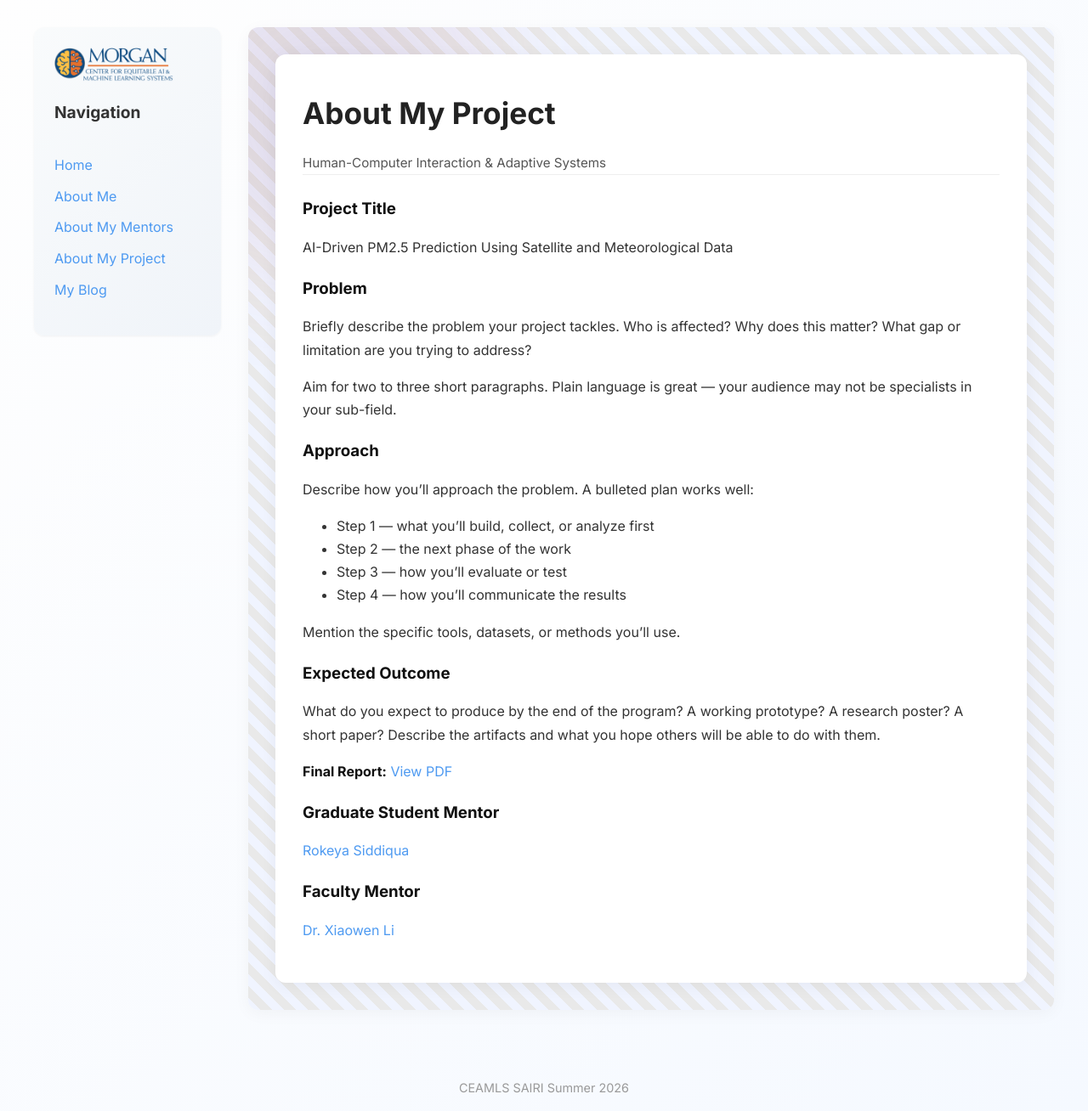
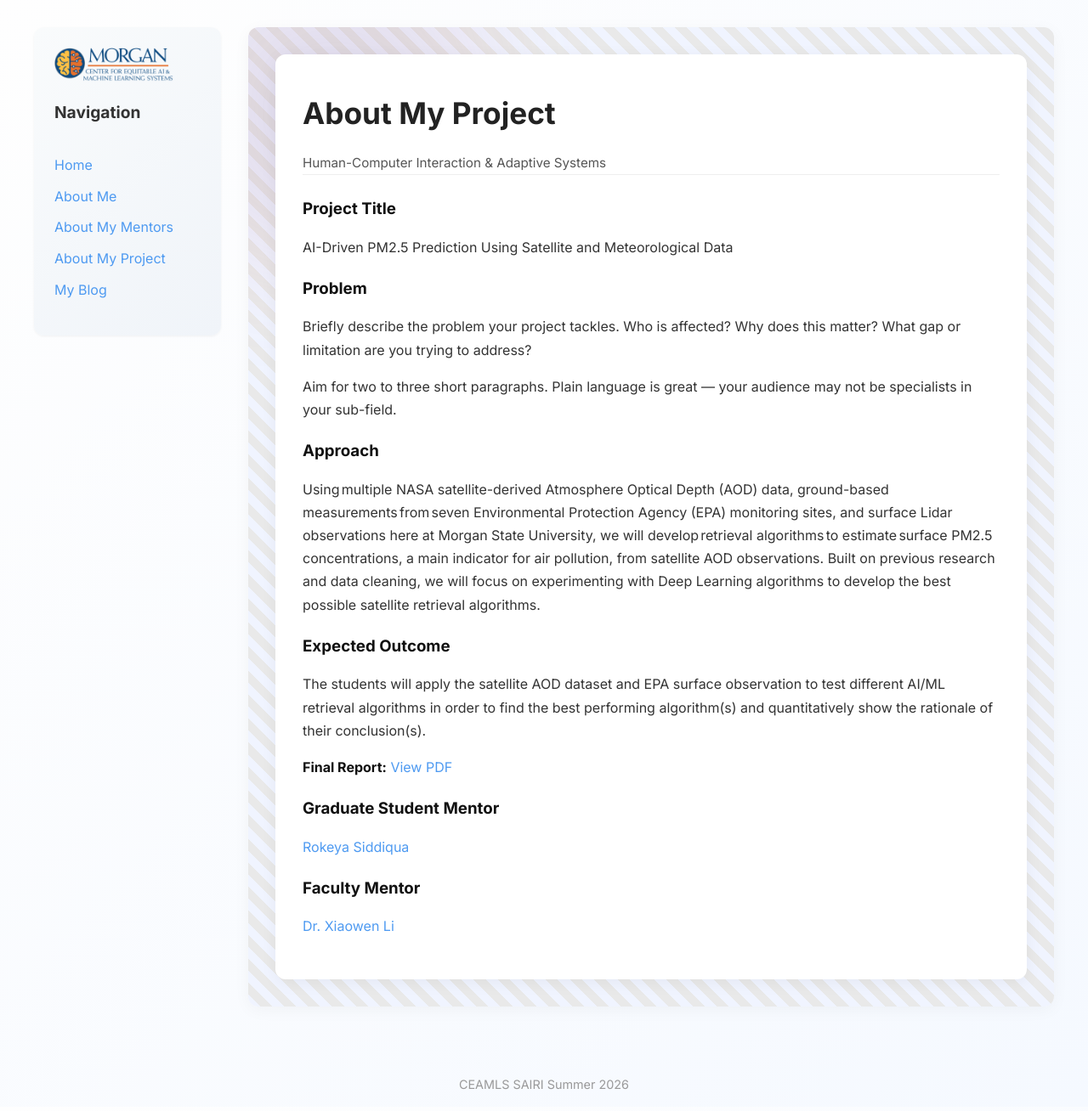
Before and after one commit to eddiejkh-del/eddiejkh-delceamls26.github.io, a Jekyll site: the page built from pages/about-my-project.md, in a window 1280 px wide. Shown: the whole page at 85% size. Built offline with Jekyll 4.4.1, drawn with Linux system fonts in a browser that asks for light colours.

Commit message:
Update about-my-project.md

```diff
--- a/pages/about-my-project.md
+++ b/pages/about-my-project.md
@@ -14,19 +14,13 @@ problem: |
   may not be specialists in your sub-field.
 
 approach: |
-  Describe how you'll approach the problem. A bulleted plan works well:
+ Using multiple NASA satellite-derived Atmosphere Optical Depth (AOD) data, ground-based measurements from seven Environmental Protection Agency (EPA) monitoring sites, and surface Lidar observations here at Morgan State University, we will develop retrieval algorithms to estimate surface PM2.5 concentrations, a main indicator for air pollution, from satellite AOD observations. Built on previous research and data cleaning, we will focus on experimenting with Deep Learning algorithms to develop the best possible satellite retrieval algorithms.
 
-  - Step 1 — what you'll build, collect, or analyze first
-  - Step 2 — the next phase of the work
-  - Step 3 — how you'll evaluate or test
-  - Step 4 — how you'll communicate the results
-
-  Mention the specific tools, datasets, or methods you'll use.
 
 outcome: |
-  What do you expect to produce by the end of the program? A working prototype?
-  A research poster? A short paper? Describe the artifacts and what you hope
-  others will be able to do with them.
+ The students will apply the satellite AOD dataset and EPA surface observation to test different AI/ML retrieval algorithms in order to find the best performing algorithm(s) and quantitatively show the rationale of their conclusion(s).
+
+
 
 final_report_url: https://example.com/your-report.pdf
 
```
